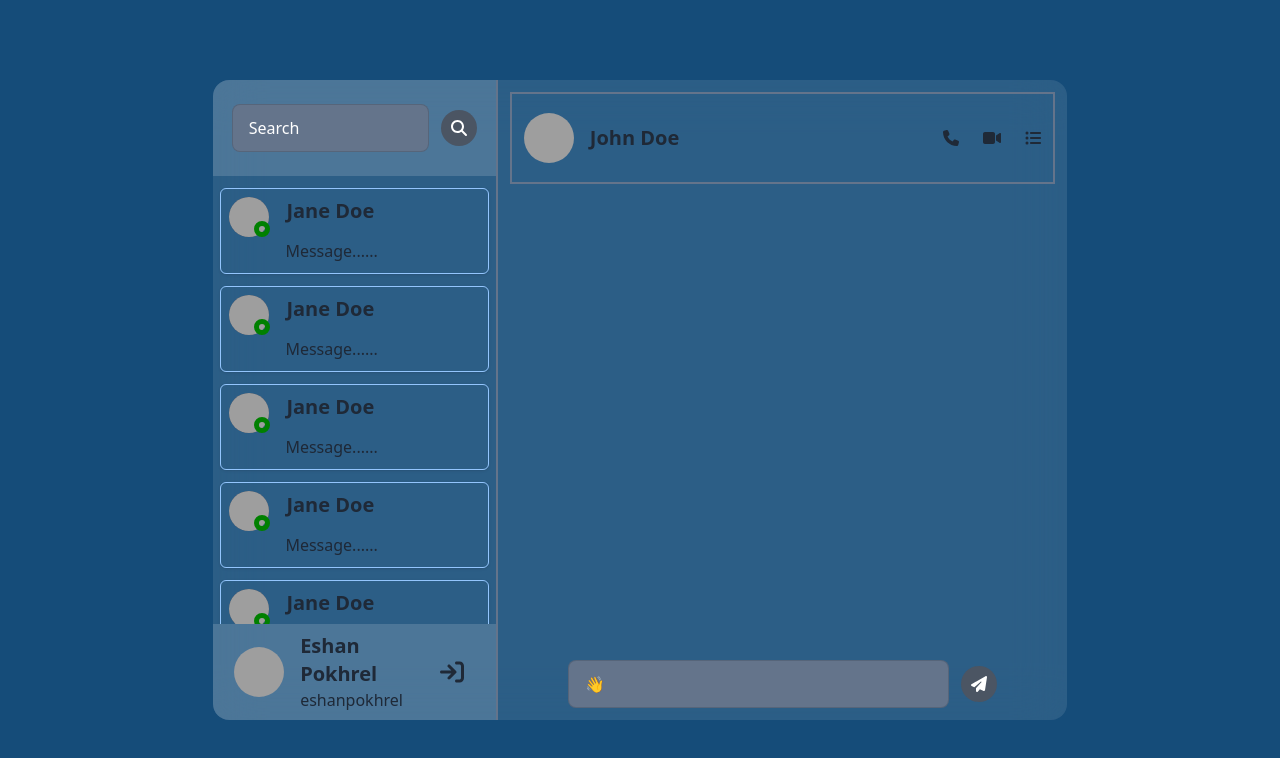
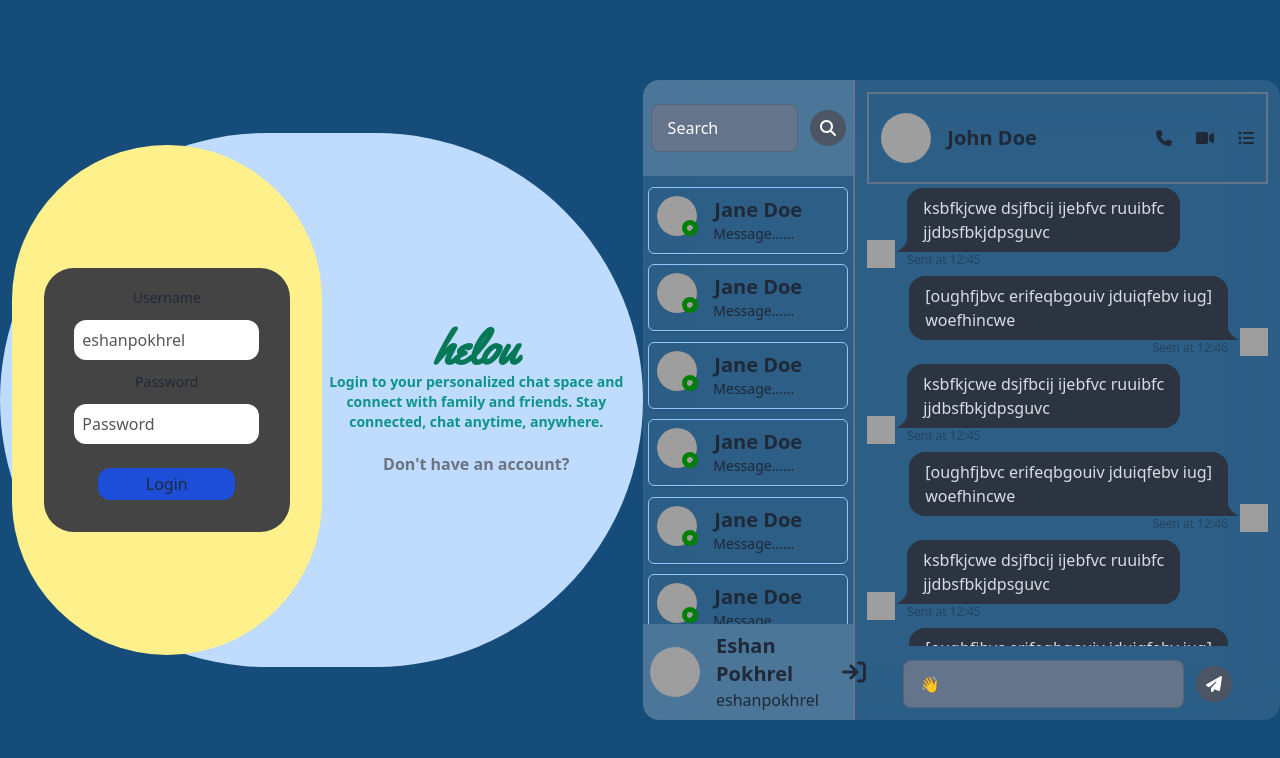
Before and after one commit to Eshanpokhrel/realTimeChatApp, a React (Vite) app in the folder frontend/: page / in a window 1280 px wide. Shown: the top 758 px of the page. Built offline with nearby package versions, Linux system fonts and the light colour scheme; grey boxes are pictures that could not be loaded.

Commit message:
comleted UI design

```diff
--- a/frontend/src/App.jsx
+++ b/frontend/src/App.jsx
@@ -1,11 +1,13 @@
 import './App.css'
 import LoginAndSignup from './components/pages/LoginAndSignup'
+import Home from "./components/pages/home"
 
 function App() {
 
   return (
     <div className='w-full h-screen bg-[#154c79] flex-center'>
       <LoginAndSignup/>
+      <Home/>
     </div>
   )
 }
--- a/frontend/src/components/cards/ProfileCard.jsx
+++ b/frontend/src/components/cards/ProfileCard.jsx
@@ -3,7 +3,7 @@ import { FontAwesomeIcon } from "@fortawesome/react-fontawesome";
 
 const ProfileCard = () => {
   return (
-    <div className="border border-blue-300 shadow rounded-md p-2 w-[95%] mt-3 mx-auto">
+    <div className="border border-blue-300 shadow rounded-md p-2 w-[95%] mt-[10.5px] mx-auto">
       <div className="flex space-x-4">
         <div className="flex">
           <img
@@ -15,8 +15,8 @@ const ProfileCard = () => {
         </div>
         <span className="font-black text-xl">Jane Doe</span>
       </div>
-        <div className="flex-1 py-0.5 ml-14">
-          <span className="">Message......</span>
+        <div className="flex-1 mt-[-15px] ml-14">
+          <span className="text-sm">Message......</span>
         </div>
     </div>
   );
--- a/frontend/src/components/messages/ConvoBox.jsx
+++ b/frontend/src/components/messages/ConvoBox.jsx
@@ -1,9 +1,15 @@
+import Message from "./Message"
 
 
 const ConvoBox = () => {
   return (
-    <div className="messageBox h-[75%]">
-        {/* MESSAGE AREA */}
+    <div className="messageBox h-[75%] overflow-auto">
+        <Message/>
+        <Message/>
+        <Message/>
+        <Message/>
+        <Message/>
+        <Message/>
     </div>
   )
 }
--- /dev/null
+++ b/frontend/src/components/messages/Message.jsx
@@ -0,0 +1,24 @@
+const Message = () => {
+  return (
+    <>
+      <div className="chat chat-start">
+        <div className="chat-image">
+            <img src="https://avatar.iran.liara.run/public/boy?username=john" alt="avatar" className="h-7 w-7"/>
+        </div>
+        <div className="chat-bubble">
+          ksbfkjcwe dsjfbcij ijebfvc ruuibfc <br />jjdbsfbkjdpsguvc
+        </div>
+        <time className="text-xs opacity-50">Sent at 12:45</time>
+      </div>
+      <div className="chat chat-end">
+        <div className="chat-bubble">[oughfjbvc erifeqbgouiv jduiqfebv iug] <br />woefhincwe</div>
+        <div className="chat-image">
+            <img src="https://avatar.iran.liara.run/public/boy?username=eshan" alt="avatar" className="h-7 w-7"/>
+        </div>
+        <time className="text-xs opacity-50">Seen at 12:46</time>
+      </div>
+    </>
+  );
+};
+
+export default Message;
--- a/frontend/src/components/messages/MessageWindow.jsx
+++ b/frontend/src/components/messages/MessageWindow.jsx
@@ -3,13 +3,36 @@ import ConvoBox from "./ConvoBox";
 import InputModel from "./InputModel";
 
 const MessageWindow = () => {
+
+  const chatSelection = true
+
   return (
     <div className="hidden w-full h-full p-3 lg:w-2/3 lg:h-full lg:flex lg:flex-col">
+      {!chatSelection ? <ChatNotSelected/> : (
+        <>
         <Header/>
         <ConvoBox/>
         <InputModel/>
-      </div>
+        </>
+      )}
+    </div>
   )
 }
 
 export default MessageWindow
+
+
+
+const ChatNotSelected = () => {
+  return (
+    <div className="h-full flex-center flex-col bg-gradient-radial from-yellow-200 via-white/50 to-transparent rounded-2xl">
+      <span className="text-emerald-700 title-font">
+        helou
+      </span>
+      <span className="text-center text-teal-500">
+      🙋‍♂️🤝<br/>Welcome!<br />
+        Select a conversation to start chatting.
+      </span>
+    </div>
+  )
+}
--- a/frontend/src/components/pages/LoginAndSignup.jsx
+++ b/frontend/src/components/pages/LoginAndSignup.jsx
@@ -1,19 +1,18 @@
-// import { useState } from "react";
-// import Login from "./Login";
-// import Signup from "./Signup";
-import Home from "./home";
+import { useState } from "react";
+import Login from "../loginSignup/Login";
+import Signup from "../loginSignup/Signup";
 
 const LoginAndSignup = () => {
 
-//   const [option, setOption] = useState("Don't have an account?")
+  const [option, setOption] = useState("Don't have an account?")
 
-//   const handleClick = () => {
-//     setOption(option === "Don't have an account?" ? "Already have an account?" : "Don't have an account?");
-//   };
+  const handleClick = () => {
+    setOption(option === "Don't have an account?" ? "Already have an account?" : "Don't have an account?");
+  };
 
   return (
     <>
-    {/* <div className="w-2/3 h-2/3 p-3 bg-blue-200 rounded-full flex-center flex-col lg:flex-row lg:justify-center">
+    <div className="w-2/3 h-2/3 p-3 bg-blue-200 rounded-full flex-center flex-col lg:flex-row lg:justify-center">
       {option === "Don't have an account?" && <Login/>}
       <div className="w-full h-full flex-center flex-col text-center lg:w-1/2">
         <span className=" text-emerald-700 title-font">
@@ -26,8 +25,7 @@ const LoginAndSignup = () => {
         <a href="#" className="text-base mt-1 text-gray-500 font-semibold hover:text-blue-700 lg:mt-5" onClick={handleClick}>{option}</a>
       </div>
       {option === "Already have an account?" && <Signup/>}
-    </div> */}
-    <Home/>
+    </div>
     </>
   );
 };
--- a/frontend/src/components/sidebar/Sidebar.jsx
+++ b/frontend/src/components/sidebar/Sidebar.jsx
@@ -6,7 +6,7 @@ const Sidebar = () => {
   return (
     <div className="w-full h-full lg:w-1/3 lg:border-r-2 border-slate-500">
       <Search/>
-      <div className="h-[70%] overflow-scroll">
+      <div className="h-[70%] overflow-auto">
         <ProfileCard />
         <ProfileCard />
         <ProfileCard />
--- a/frontend/src/index.css
+++ b/frontend/src/index.css
@@ -19,3 +19,12 @@
 .title-font{
   @apply font-["Yellowtail"] font-black text-5xl
 }
+
+::-webkit-scrollbar {
+  width: 0px; /* Width of the scrollbar */
+}
+
+/* Track (background) of the scrollbar */
+::-webkit-scrollbar-track {
+  background: transparent; /* Color of the track */
+}
--- a/frontend/tailwind.config.js
+++ b/frontend/tailwind.config.js
@@ -5,7 +5,11 @@ export default {
     "./src/**/*.{js,ts,jsx,tsx}",
   ],
   theme: {
-    extend: {},
+    extend: {
+      backgroundImage: {
+        'gradient-radial': 'radial-gradient(var(--tw-gradient-stops))',
+      }
+    },
   },
   plugins: [
     // eslint-disable-next-line no-undef
```
